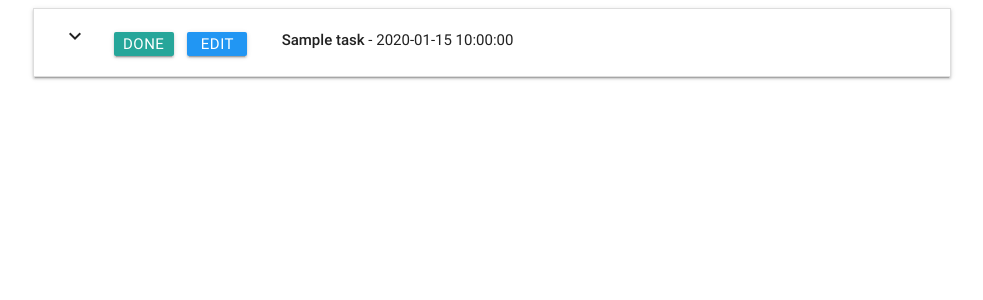
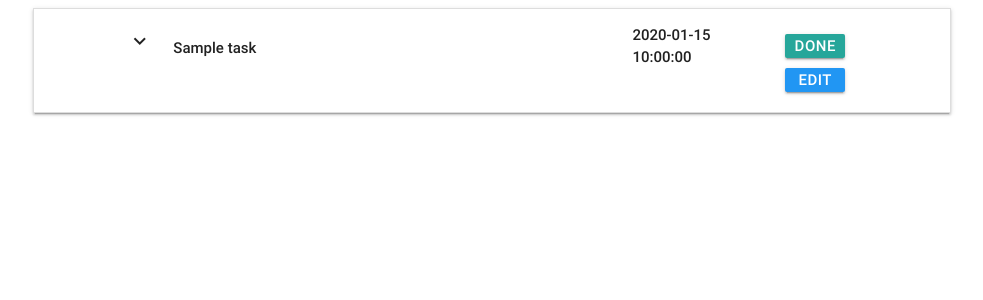
Before and after one commit to billdavisjr/task-manager, a Flask app: page / in a window 1280 px wide. Shown: the top 300 px of the page, without its empty margins (148-1131 px from the left). Run offline with Flask 2, Linux system fonts and the light colour scheme; a database or web service that is not in the repository returns one stand-in record (values such as "Sample title"); some libraries are stand-ins or nearby versions.

Commit message:
Changed task header to 3 colums; text, date, buttons

```diff
--- a/templates/tasks.html
+++ b/templates/tasks.html
@@ -4,14 +4,16 @@
         {% for task in tasks %}
         <li>
             <div class="collapsible-header">
-                <div class="col s3">
+                <div class="col s6 task_header">
                     <i class="material-icons">expand_more</i>
+                    <strong>{{task.task_name}}</strong>
+                </div>
+                <div class="col s2">
+                    <strong>{{task.due_date}}
+                </div>
+                <div class="task_header col s4">
                     <a class="waves-effect waves-light btn btn_small">Done</a>
                     <a href="{{url_for('edit_task', task_id=task._id)}}" class="waves-effect waves-light btn btn_small blue">Edit</a>
-
-                </div>
-                <div class="task_header col s9">
-                    <strong>{{task.task_name}}</strong> - {{task.due_date}}
                 </div>
             </div>
             <div class="collapsible-body">
```
